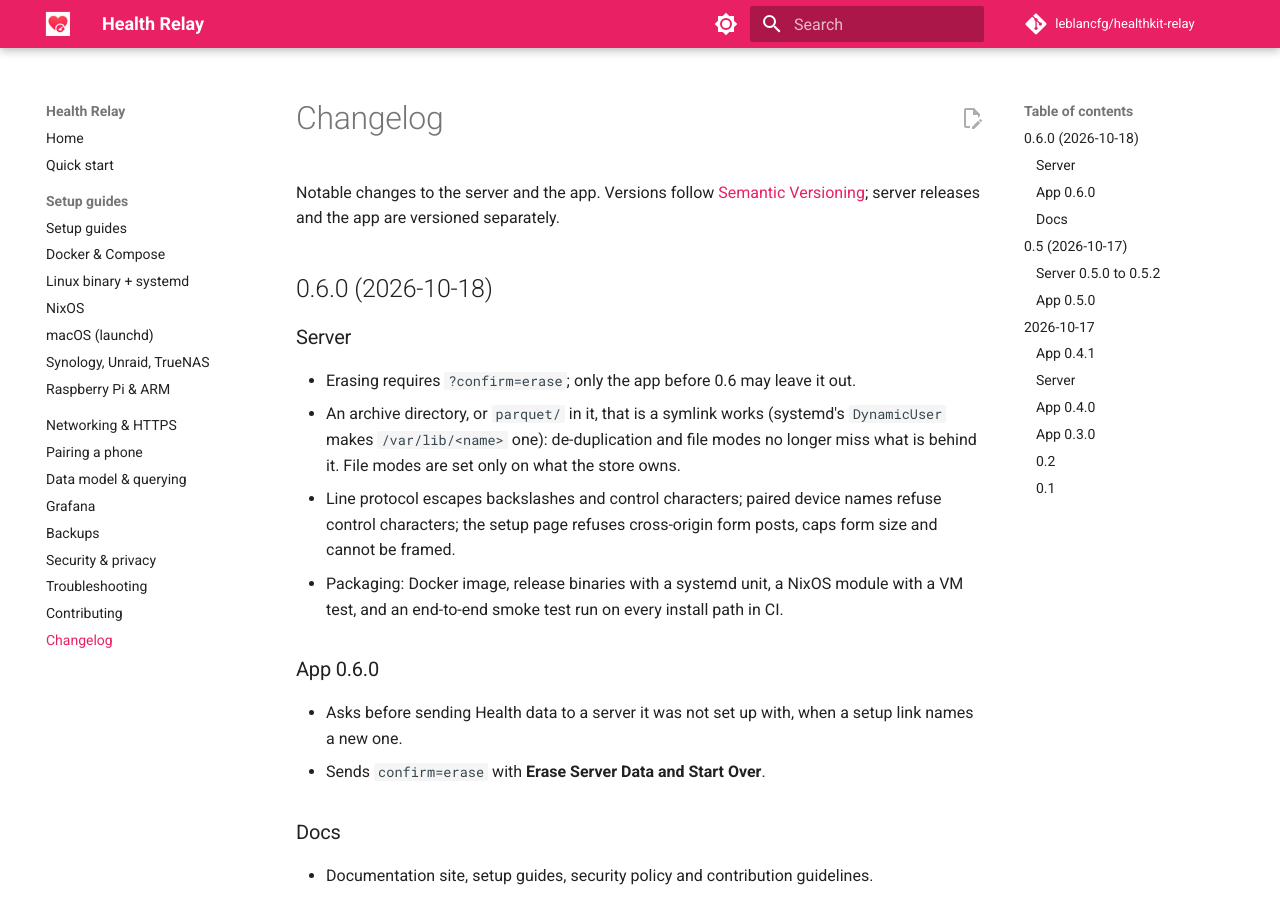
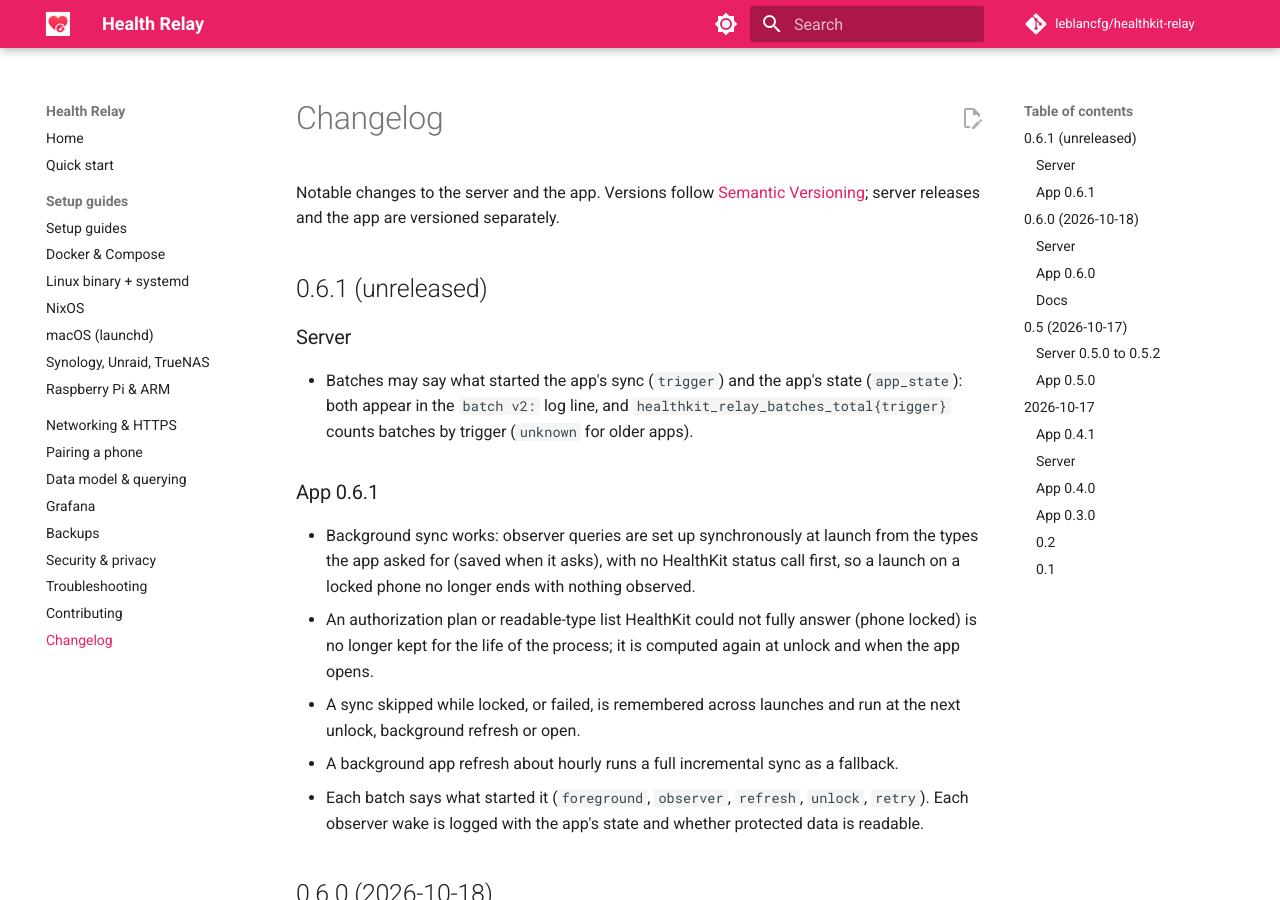
Before and after one commit to leblancfg/healthkit-relay, an MkDocs documentation site: the page built from docs/changelog.md, in a window 1280 px wide and 900 px high. Built offline with MkDocs 1.6.1 and Material for MkDocs 9.7.7, drawn with Linux system fonts in a browser that asks for light colours; comment, search, counter and statistics services are not loaded.

Commit message:
0.6.1: app and server version, changelog, docs

```diff
--- a/docs/changelog.md
+++ b/docs/changelog.md
@@ -2,6 +2,29 @@
 
 Notable changes to the server and the app. Versions follow [Semantic Versioning](https://semver.org);
 server releases and the app are versioned separately.
+
+## 0.6.1 (unreleased)
+
+### Server
+
+- Batches may say what started the app's sync (`trigger`) and the app's state
+  (`app_state`): both appear in the `batch v2:` log line, and
+  `healthkit_relay_batches_total{trigger}` counts batches by trigger (`unknown` for older
+  apps).
+
+### App 0.6.1
+
+- Background sync works: observer queries are set up synchronously at launch from the types
+  the app asked for (saved when it asks), with no HealthKit status call first, so a launch
+  on a locked phone no longer ends with nothing observed.
+- An authorization plan or readable-type list HealthKit could not fully answer (phone
+  locked) is no longer kept for the life of the process; it is computed again at unlock and
+  when the app opens.
+- A sync skipped while locked, or failed, is remembered across launches and run at the next
+  unlock, background refresh or open.
+- A background app refresh about hourly runs a full incremental sync as a fallback.
+- Each batch says what started it (`foreground`, `observer`, `refresh`, `unlock`, `retry`).
+  Each observer wake is logged with the app's state and whether protected data is readable.
 
 ## 0.6.0 (2026-10-18)
 
```
Also changed, not shown: ios/README.md (+4 -2 lines), 2 other files.
